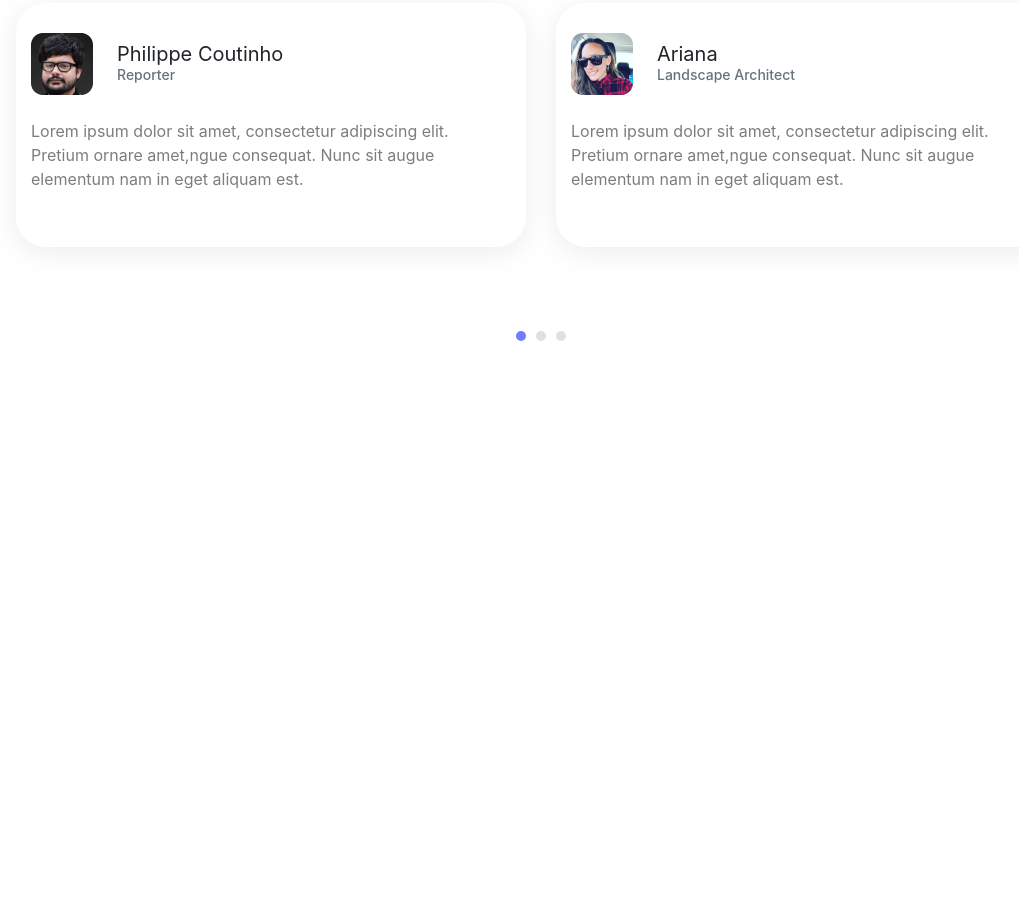
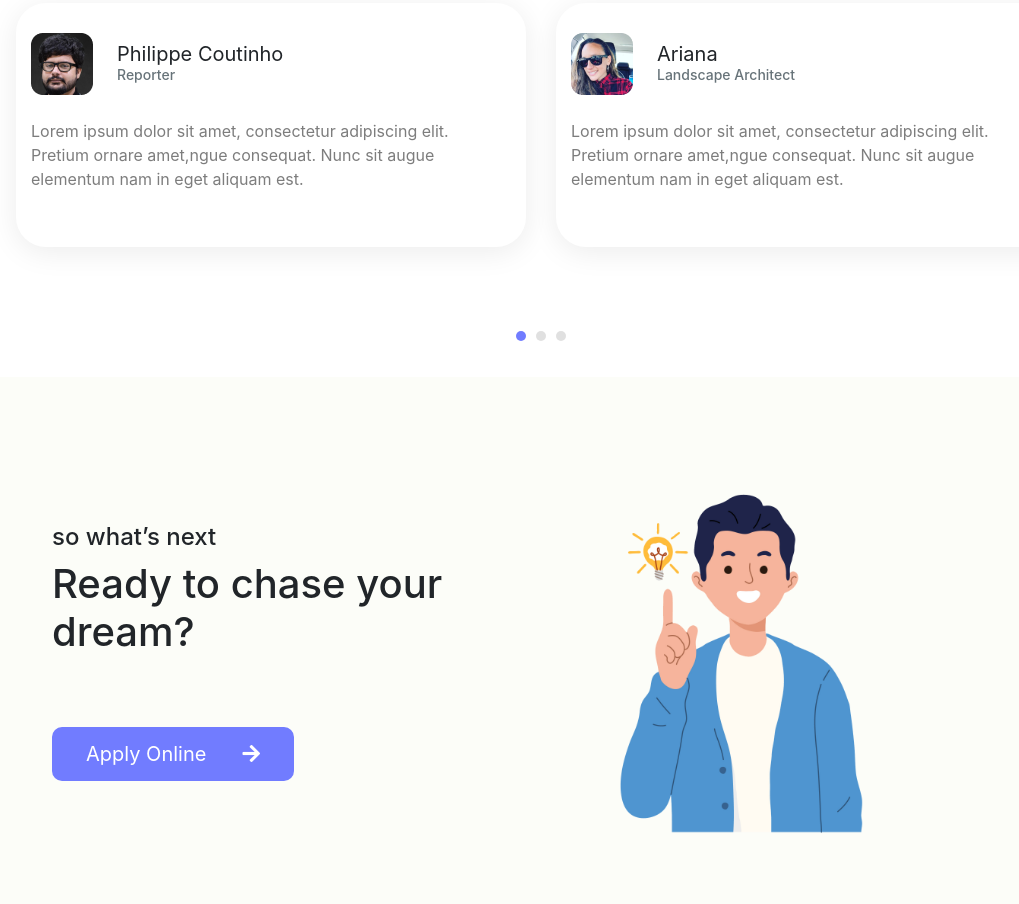
Before and after one commit to Website-Company-Mentoring/website, a plain HTML site: page index.html in a window 1280 px wide. Shown: the part 5090-5994 px from the top of the page, without its empty margins (99-1118 px from the left). Before the commit the page ends 5467 px from the top, so only its background shows below. Drawn offline with nearby package versions, Linux system fonts and the light colour scheme.

Commit message:
upload sementara TALK

```diff
--- a/css/style.css
+++ b/css/style.css
@@ -442,5 +442,18 @@ small {
 .testimonial .card .nama small {
     font-size: 14px;
     color: #37474fc2;
-    ;
 }
+
+.talk {
+    background: #FCFDF8;
+    padding-top: 50px;
+}
+
+.talk .btnn {
+    background-color: #717CFF;
+    padding: 15px 34px;
+    color: #fff;
+    border-radius: 10px;
+    font-size: 20px;
+    text-decoration: none;
+}
--- a/index.html
+++ b/index.html
@@ -283,7 +283,7 @@
 
     <!--Akhir-->
 
-    <!--Areas We Cover-->
+    <!--Areas We Covered-->
     <section id="area" class="area">
         <div class="container">
             <div class="heading text-center">
@@ -393,7 +393,24 @@
     <!-- akhir testimonial -->
 
 
+    <!-- talk -->
 
+    <section id="talk" class="talk">
+        <div class="container p-5">
+            <div class="row">
+                <div class="col-lg-6 p-5">
+                    <h4 class="w-100 talk-text">so what’s next</h4>
+                    <h1 class="w-100">Ready to chase your dream?</h1>
+                    <a href="#" class="btnn">Apply Online<i class="fas fa-arrow-right"></i></a>
+                </div>
+                <div class="col-lg-6 color-text">
+                    <img class="w-75" src="assets/img/talk.png">
+                </div>
+            </div>
+        </div>
+    </section>
+
+    <!-- akhir talk -->
 
 
 
```
Also changed, not shown: assets/img/talk.png (added).
